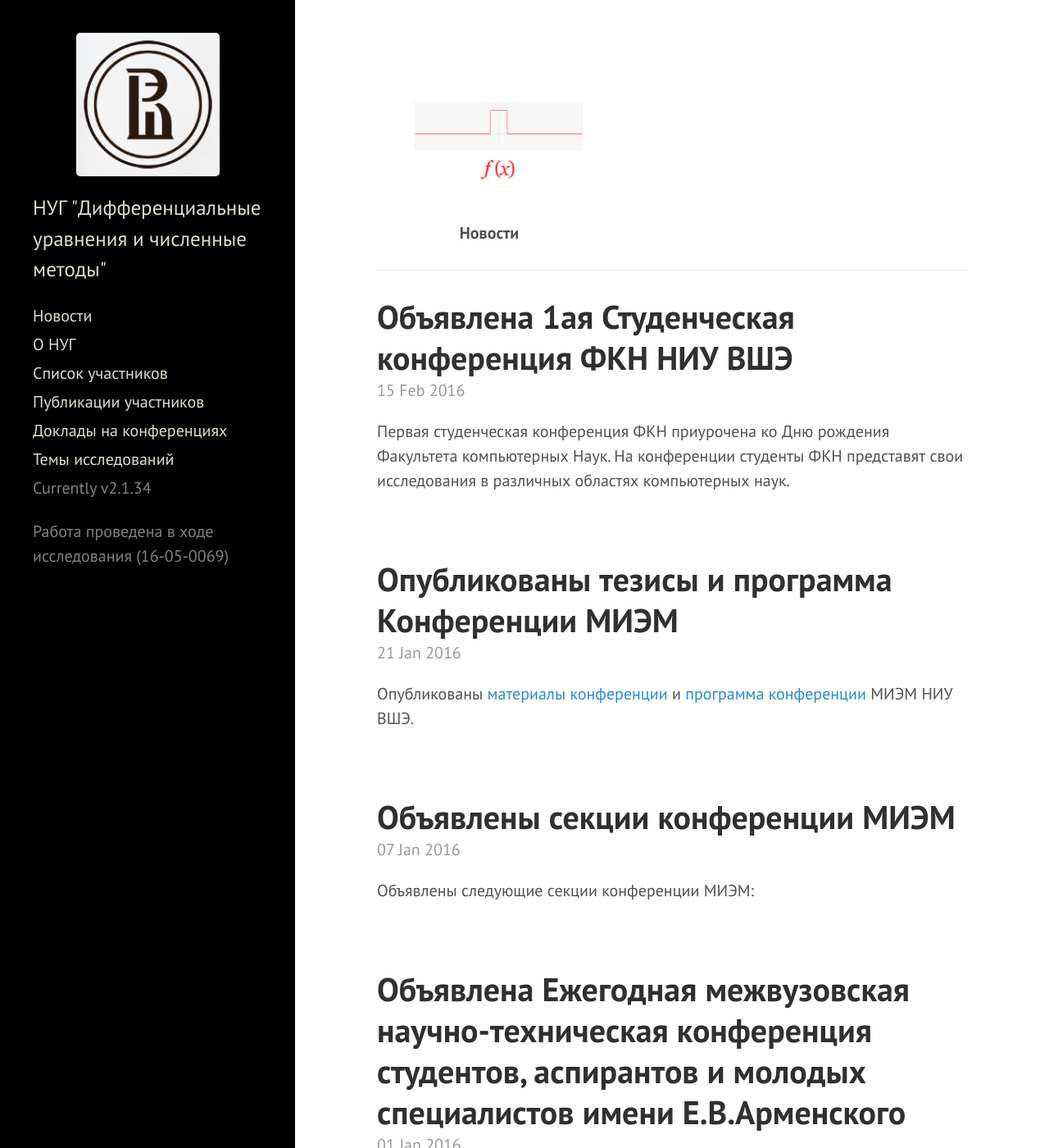
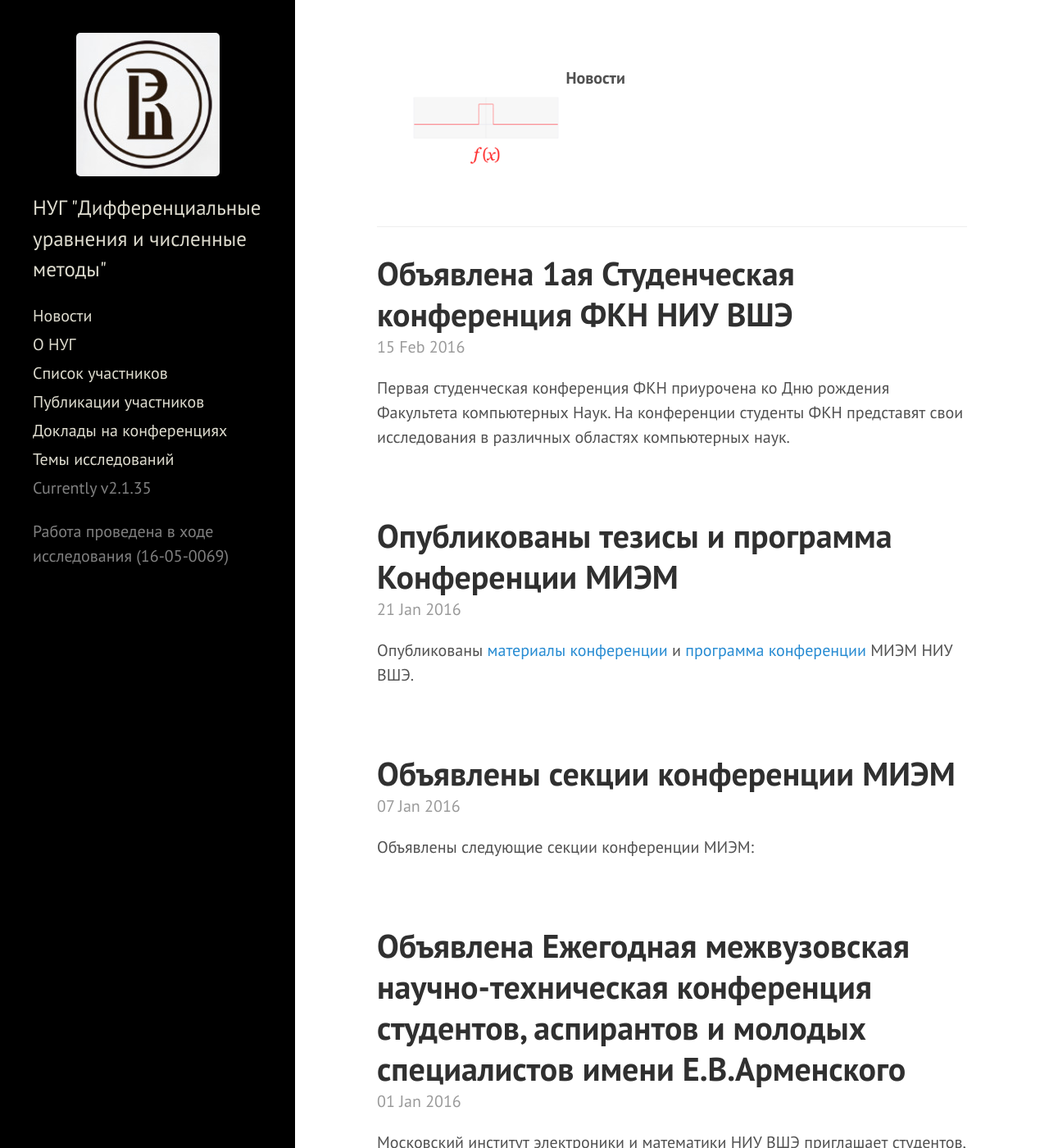
Before and after one commit to hsemmsg/hsemmsg.github.io, a Jekyll site: the page built from index.html, in a window 1280 px wide and 1400 px high. Shown: the whole window at 82% size. Built offline with Jekyll 4.4.1, drawn with Linux system fonts in a browser that asks for light colours; the list of posts is cut into pages by our own code.

```diff
--- a/_config.yml
+++ b/_config.yml
@@ -23,7 +23,7 @@
 paginate:         5
 
 # Custom vars
-version:          2.1.34
+version:          2.1.35
 
 github:
   repo:           https://github.com/hsemmsg/hsemmsg.github.io
--- a/public/css/hyde.css
+++ b/public/css/hyde.css
@@ -132,14 +132,14 @@
  margin-right:auto;
  }
  .leftimage {
- width:225px;
+ width:30%;
  display: inline-block;
  float: left;
  }
  .righttext {
  height: auto;
- width: 90%;
- /*display: inline;*/
+ width: 70%;
+ display: inline;
  float: right;
  font-weight: bold;
  }
```
